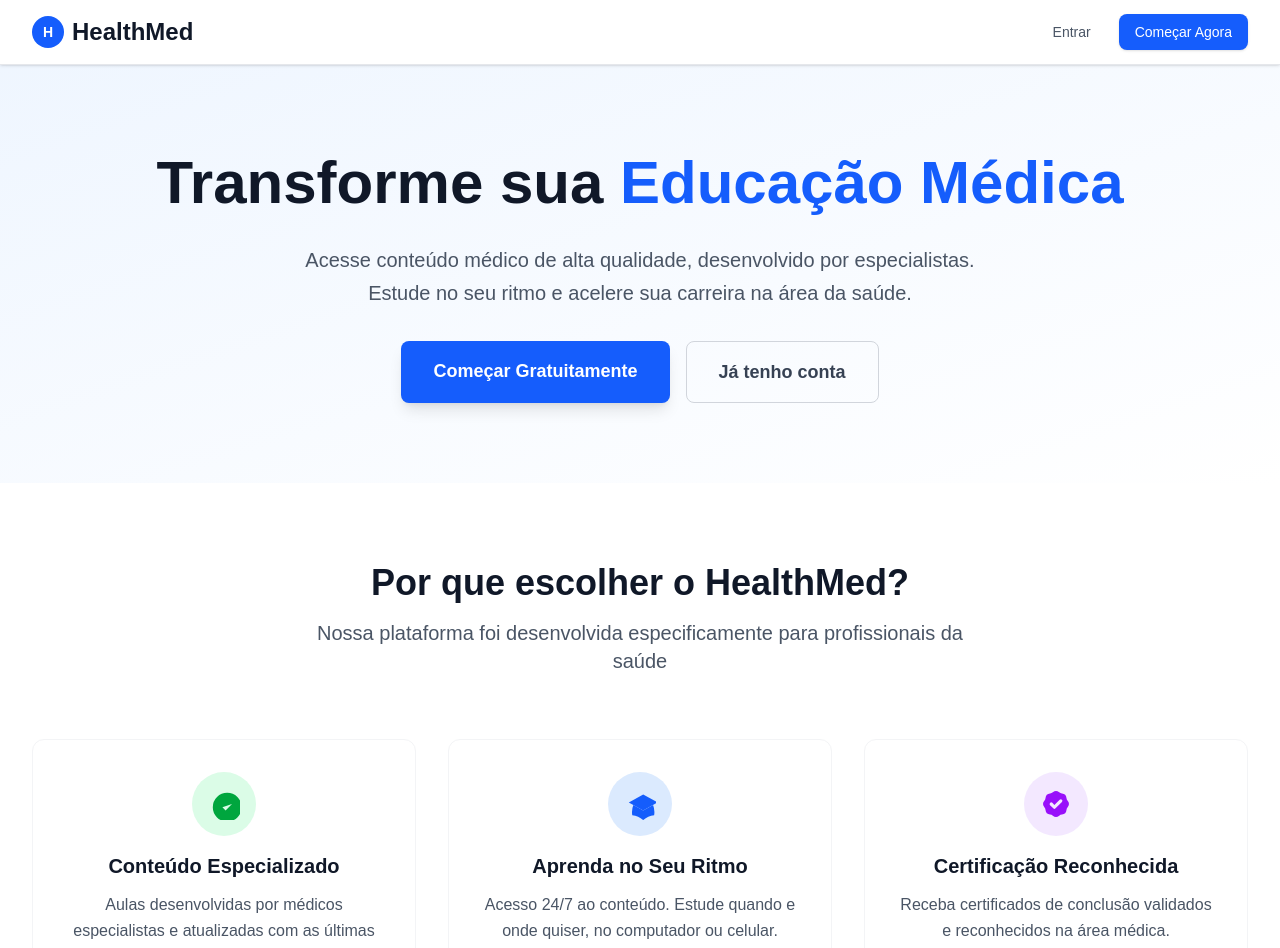
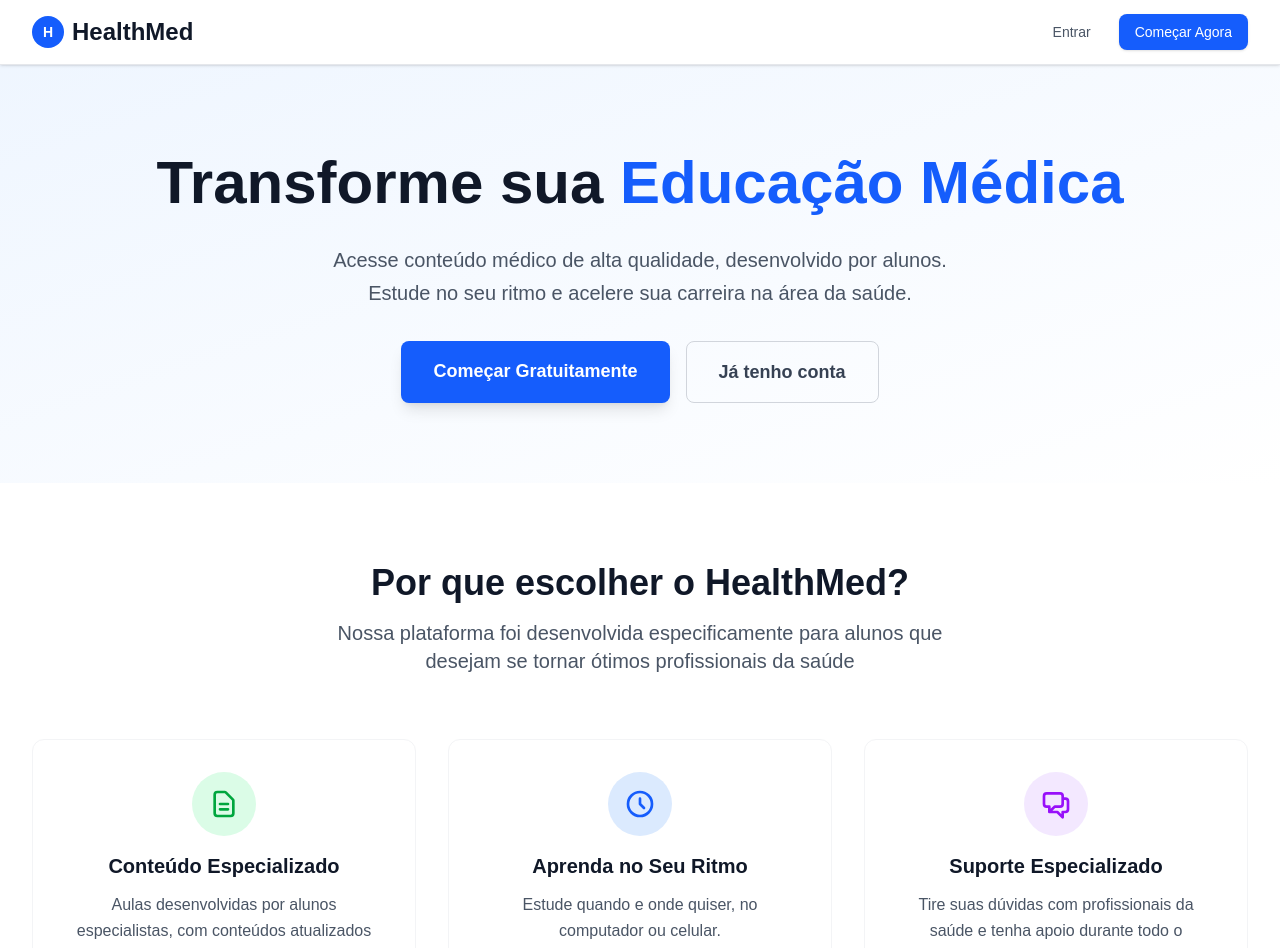
Before and after one commit to NicolasMarrai/healthmed, a Next.js app: page / in a window 1280 px wide. Shown: the top 948 px of the page. Built offline with nearby package versions, Linux system fonts and the light colour scheme.

Commit message:
arrumação

```diff
--- a/app/page.tsx
+++ b/app/page.tsx
@@ -88,7 +88,7 @@ export default function Home() {
               <span className="text-blue-600"> Educação Médica</span>
             </h1>
             <p className="text-lg sm:text-xl text-gray-600 mb-6 sm:mb-8 max-w-2xl mx-auto leading-relaxed px-4 sm:px-0">
-              Acesse conteúdo médico de alta qualidade, desenvolvido por especialistas.
+              Acesse conteúdo médico de alta qualidade, desenvolvido por alunos.
               Estude no seu ritmo e acelere sua carreira na área da saúde.
             </p>
             <div className="flex flex-col sm:flex-row gap-3 sm:gap-4 justify-center px-4 sm:px-0">
@@ -117,44 +117,44 @@ export default function Home() {
               Por que escolher o HealthMed?
             </h2>
             <p className="text-lg sm:text-xl text-gray-600 max-w-2xl mx-auto px-4 sm:px-0">
-              Nossa plataforma foi desenvolvida especificamente para profissionais da saúde
+              Nossa plataforma foi desenvolvida especificamente para alunos que desejam se tornar ótimos profissionais da saúde
             </p>
           </div>
 
           <div className="grid gap-6 sm:gap-8 md:grid-cols-2 lg:grid-cols-3">
             <div className="text-center p-6 sm:p-8 rounded-xl border border-gray-100 hover:shadow-lg transition-shadow bg-white">
               <div className="w-14 h-14 sm:w-16 sm:h-16 bg-green-100 rounded-full flex items-center justify-center mx-auto mb-3 sm:mb-4">
-                <svg className="w-7 h-7 sm:w-8 sm:h-8 text-green-600" fill="currentColor" viewBox="0 0 20 20">
-                  <path d="M9 12l2 2 4-4m6 2a9 9 0 11-18 0 9 9 0 0118 0z"/>
+                <svg className="w-7 h-7 sm:w-8 sm:h-8 text-green-600" fill="none" stroke="currentColor" viewBox="0 0 24 24" strokeWidth="2">
+                  <path strokeLinecap="round" strokeLinejoin="round" d="M9 12h6m-6 4h6m2 5H7a2 2 0 01-2-2V5a2 2 0 012-2h5.586a1 1 0 01.707.293l5.414 5.414a1 1 0 01.293.707V19a2 2 0 01-2 2z" />
                 </svg>
               </div>
               <h3 className="text-lg sm:text-xl font-semibold text-gray-900 mb-2 sm:mb-3">Conteúdo Especializado</h3>
               <p className="text-gray-600 text-sm sm:text-base leading-relaxed">
-                Aulas desenvolvidas por médicos especialistas e atualizadas com as últimas evidências científicas.
+                Aulas desenvolvidas por alunos especialistas, com conteúdos atualizados continuamente.
               </p>
             </div>
 
             <div className="text-center p-6 sm:p-8 rounded-xl border border-gray-100 hover:shadow-lg transition-shadow bg-white">
               <div className="w-14 h-14 sm:w-16 sm:h-16 bg-blue-100 rounded-full flex items-center justify-center mx-auto mb-3 sm:mb-4">
-                <svg className="w-7 h-7 sm:w-8 sm:h-8 text-blue-600" fill="currentColor" viewBox="0 0 20 20">
-                  <path d="M12 14l9-5-9-5-9 5 9 5z"/><path d="M12 14l6.16-3.422a12.083 12.083 0 01.665 6.479A11.952 11.952 0 0012 20.055a11.952 11.952 0 00-6.824-2.998 12.078 12.078 0 01.665-6.479L12 14z"/>
+                <svg className="w-7 h-7 sm:w-8 sm:h-8 text-blue-600" fill="none" stroke="currentColor" viewBox="0 0 24 24" strokeWidth="2">
+                  <path strokeLinecap="round" strokeLinejoin="round" d="M12 8v4l3 3m6-3a9 9 0 11-18 0 9 9 0 0118 0z" />
                 </svg>
               </div>
               <h3 className="text-lg sm:text-xl font-semibold text-gray-900 mb-2 sm:mb-3">Aprenda no Seu Ritmo</h3>
               <p className="text-gray-600 text-sm sm:text-base leading-relaxed">
-                Acesso 24/7 ao conteúdo. Estude quando e onde quiser, no computador ou celular.
+                Estude quando e onde quiser, no computador ou celular.
               </p>
             </div>
 
             <div className="text-center p-6 sm:p-8 rounded-xl border border-gray-100 hover:shadow-lg transition-shadow bg-white md:col-span-2 lg:col-span-1">
               <div className="w-14 h-14 sm:w-16 sm:h-16 bg-purple-100 rounded-full flex items-center justify-center mx-auto mb-3 sm:mb-4">
-                <svg className="w-7 h-7 sm:w-8 sm:h-8 text-purple-600" fill="currentColor" viewBox="0 0 20 20">
-                  <path fillRule="evenodd" d="M6.267 3.455a3.066 3.066 0 001.745-.723 3.066 3.066 0 013.976 0 3.066 3.066 0 001.745.723 3.066 3.066 0 012.812 2.812c.051.643.304 1.254.723 1.745a3.066 3.066 0 010 3.976 3.066 3.066 0 00-.723 1.745 3.066 3.066 0 01-2.812 2.812 3.066 3.066 0 00-1.745.723 3.066 3.066 0 01-3.976 0 3.066 3.066 0 00-1.745-.723 3.066 3.066 0 01-2.812-2.812 3.066 3.066 0 00-.723-1.745 3.066 3.066 0 010-3.976 3.066 3.066 0 00.723-1.745 3.066 3.066 0 012.812-2.812zm7.44 5.252a1 1 0 00-1.414-1.414L9 10.586 7.707 9.293a1 1 0 00-1.414 1.414l2 2a1 1 0 001.414 0l4-4z"/>
+                <svg className="w-7 h-7 sm:w-8 sm:h-8 text-purple-600" fill="none" stroke="currentColor" viewBox="0 0 24 24" strokeWidth="2">
+                  <path strokeLinecap="round" strokeLinejoin="round" d="M17 8h2a2 2 0 012 2v6a2 2 0 01-2 2h-2v4l-4-4H9a1.994 1.994 0 01-1.414-.586m0 0L11 14h4a2 2 0 002-2V6a2 2 0 00-2-2H5a2 2 0 00-2 2v6a2 2 0 002 2h2v4l.586-.586z" />
                 </svg>
               </div>
-              <h3 className="text-lg sm:text-xl font-semibold text-gray-900 mb-2 sm:mb-3">Certificação Reconhecida</h3>
+              <h3 className="text-lg sm:text-xl font-semibold text-gray-900 mb-2 sm:mb-3">Suporte Especializado</h3>
               <p className="text-gray-600 text-sm sm:text-base leading-relaxed">
-                Receba certificados de conclusão validados e reconhecidos na área médica.
+                Tire suas dúvidas com profissionais da saúde e tenha apoio durante todo o aprendizado.
               </p>
             </div>
           </div>
```
